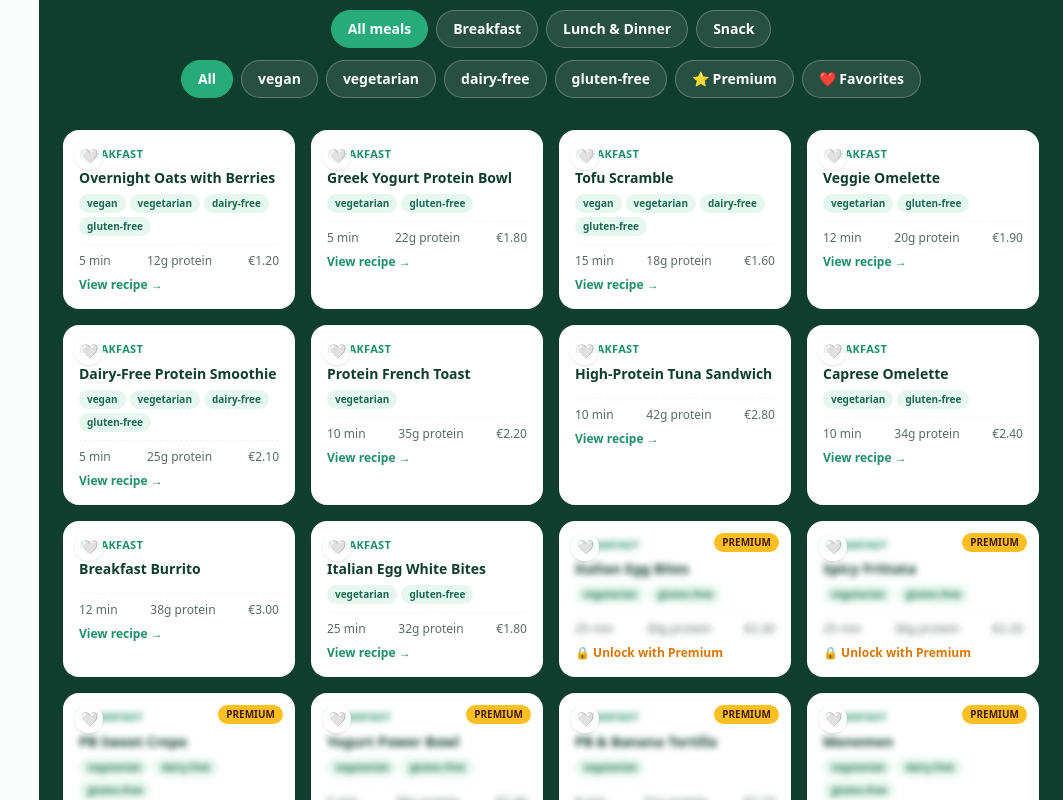
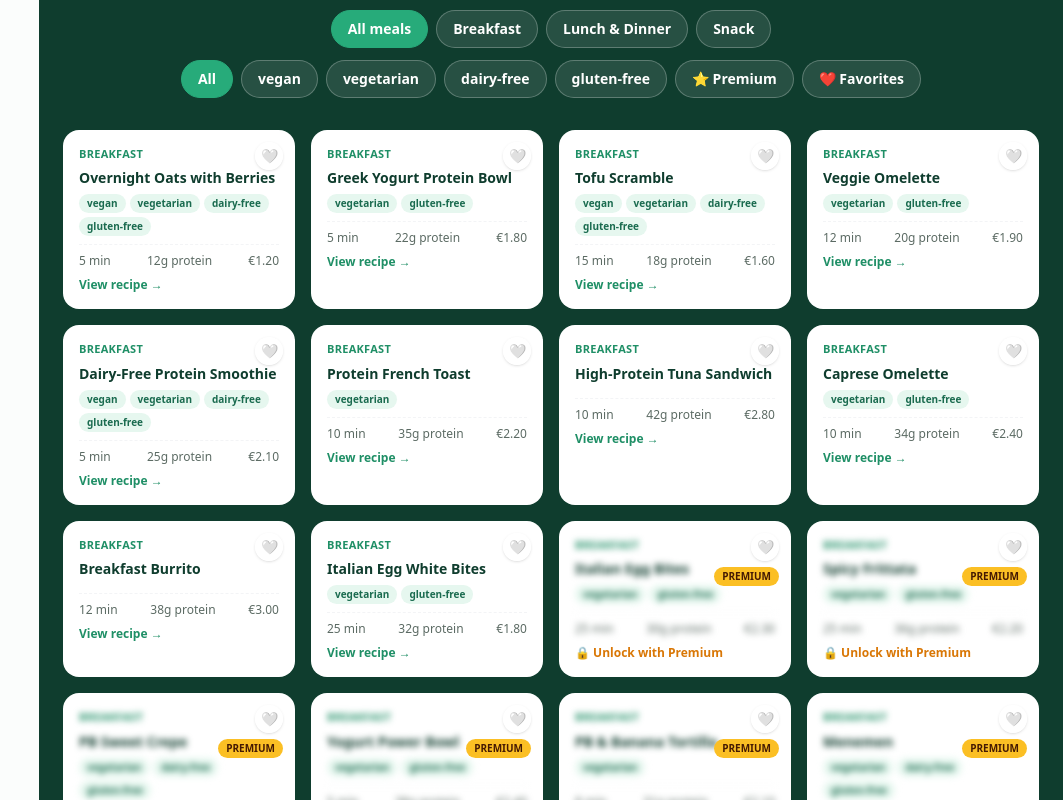
Before and after one commit to usario172332/youraifood-app, a Next.js app in the folder youraifood-app/: page / in a window 1280 px wide. Shown: the part 1440-2240 px from the top of the page, without its empty margins (217-1280 px from the left). Built offline with nearby package versions, Linux system fonts and the light colour scheme; no server answers.

Commit message:
Update RecipeGallery.jsx

```diff
--- a/youraifood-app/components/RecipeGallery.jsx
+++ b/youraifood-app/components/RecipeGallery.jsx
@@ -86,18 +86,20 @@ export default function RecipeGallery({ isPremium, user, favorites, onToggleFavo
                   locked ? 'overflow-hidden' : ''
                 }`}
               >
+                <div className="absolute right-3 top-3 z-10 flex flex-col items-end gap-1.5">
                   <button
                     onClick={(e) => handleHeartClick(e, r)}
-                  className="absolute left-3 top-3 z-10 flex h-7 w-7 items-center justify-center rounded-full bg-white/90 text-sm shadow"
+                    className="flex h-7 w-7 items-center justify-center rounded-full bg-white/90 text-sm shadow"
                     aria-label={isFav ? 'Remove from favorites' : 'Add to favorites'}
                   >
                     {isFav ? '❤️' : '🤍'}
                   </button>
                   {r.premium && (
-                  <span className="absolute right-3 top-3 rounded-full bg-amber-400 px-2 py-0.5 text-[10px] font-extrabold text-amber-950">
+                    <span className="rounded-full bg-amber-400 px-2 py-0.5 text-[10px] font-extrabold text-amber-950">
                       PREMIUM
                     </span>
                   )}
+                </div>
                 <div className={locked ? 'blur-[3px] select-none' : ''}>
                   <div className="text-[11px] font-extrabold uppercase tracking-wide text-green-600">{r.meal}</div>
                   <h4 className="my-1.5 text-sm font-extrabold text-green-900">{r.name}</h4>
```
Lines whose indentation alone changed are shown as unchanged.
